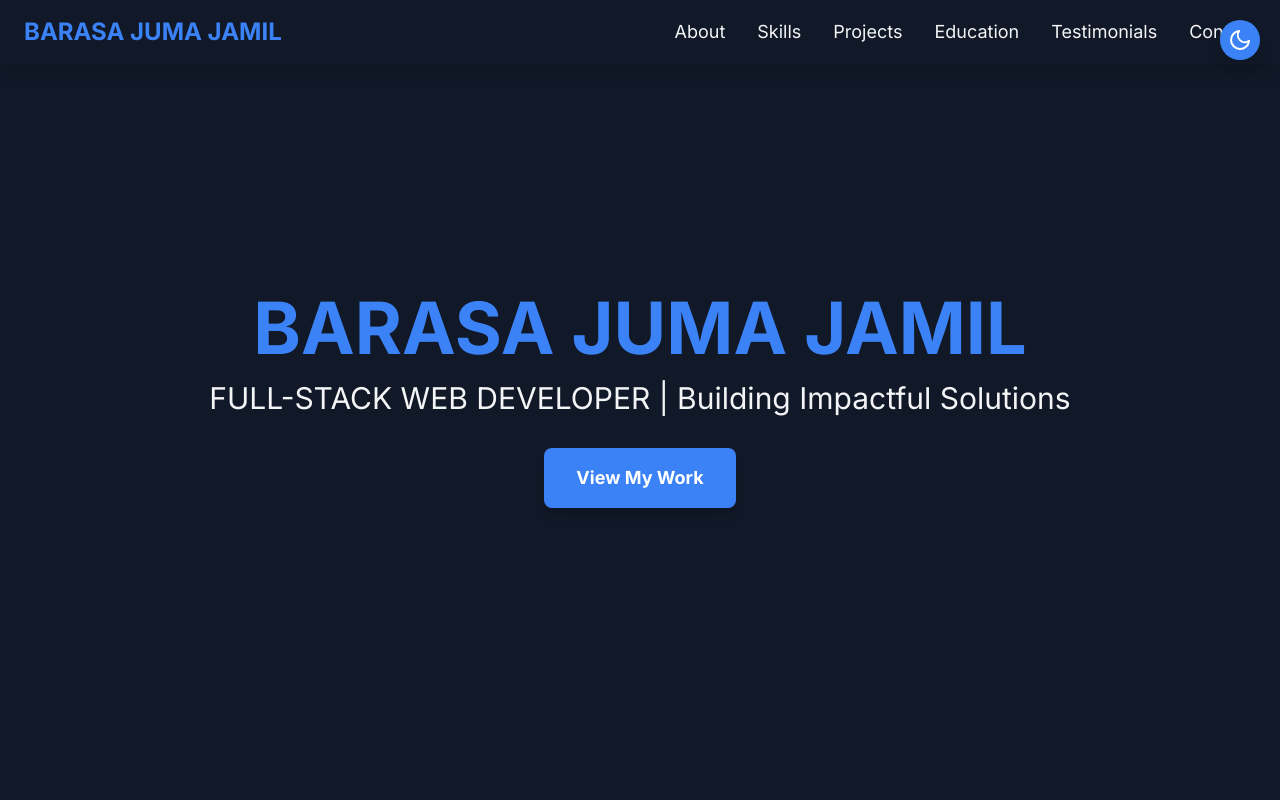
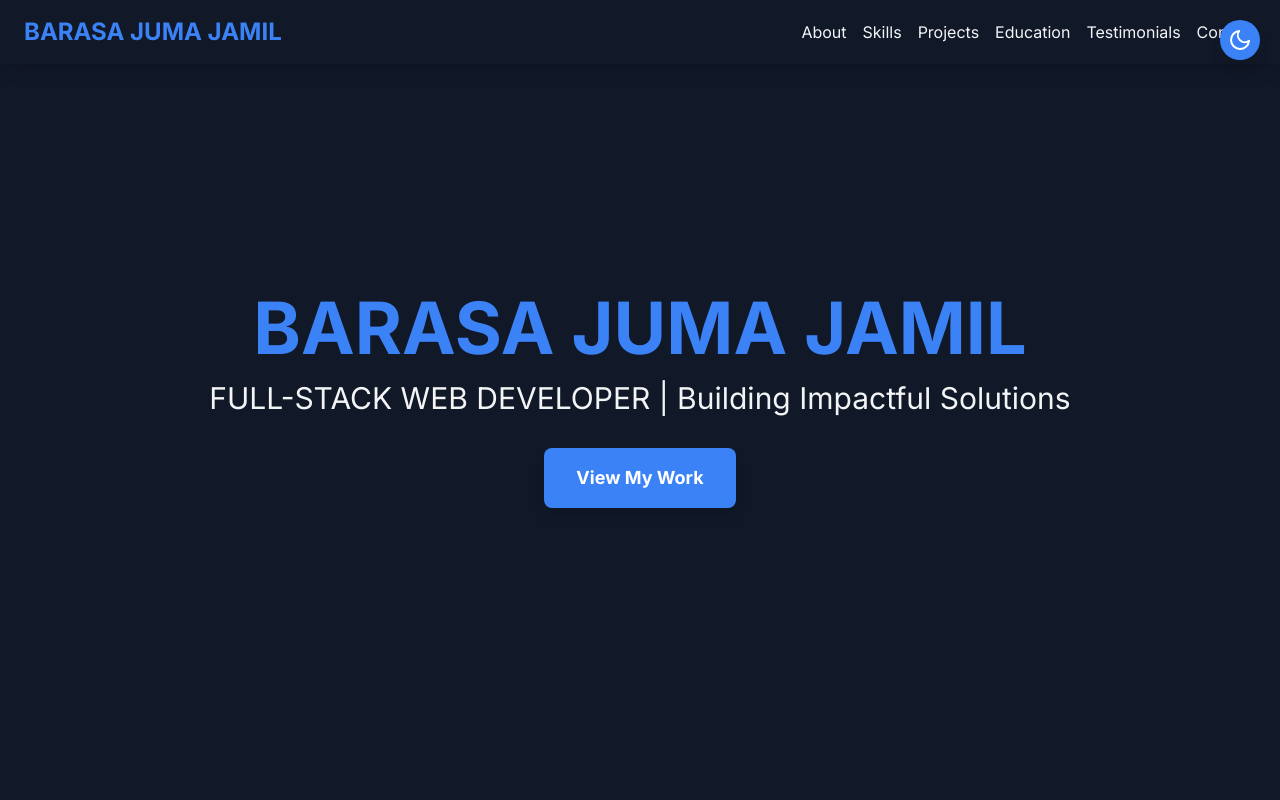
Before and after one commit to jamiljuma2/portfilio, a React (Create React App) app: page / in a window 1280 px wide. Shown: the top 800 px of the page. Built offline with nearby package versions, Linux system fonts and the light colour scheme; the HTML template or start-up script is replaced by a standard one.

Commit message:
Fix navigation bar spacing and font size for Contact

```diff
--- a/src/components/Navbar.js
+++ b/src/components/Navbar.js
@@ -6,7 +6,7 @@ const Navbar = () => {
     <nav className="fixed w-full z-50 bg-slate-900 dark:bg-slate-100 shadow-lg">
       <div className="container mx-auto flex justify-between items-center py-4 px-6">
         <div className="text-2xl font-bold text-blue-500">BARASA JUMA JAMIL</div>
-        <ul className="flex space-x-8 text-lg">
+        <ul className="flex space-x-4 text-base">
           <li><a href="#about" className="hover:text-blue-500 transition-colors">About</a></li>
           <li><a href="#skills" className="hover:text-blue-500 transition-colors">Skills</a></li>
           <li><a href="#projects" className="hover:text-blue-500 transition-colors">Projects</a></li>
```
